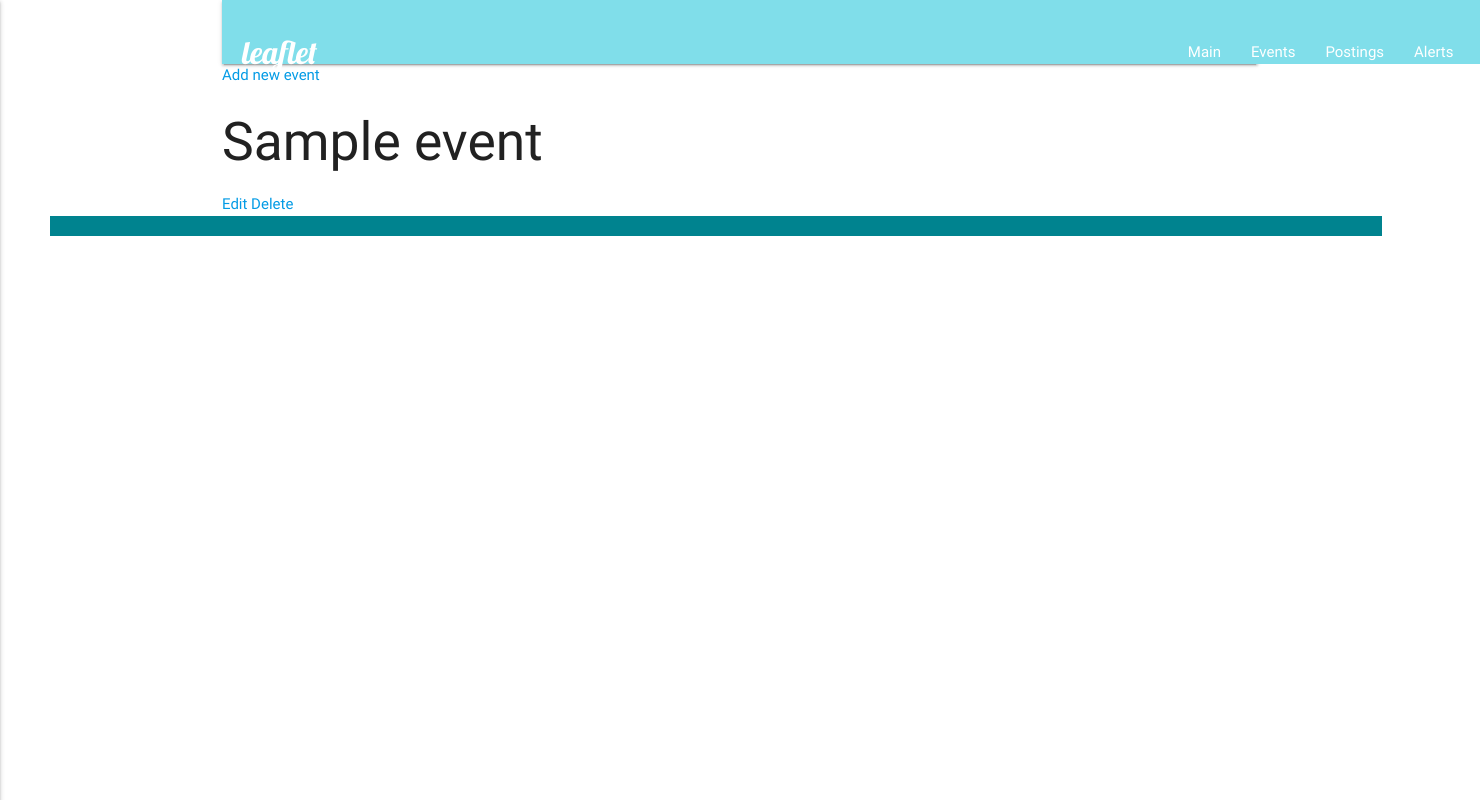
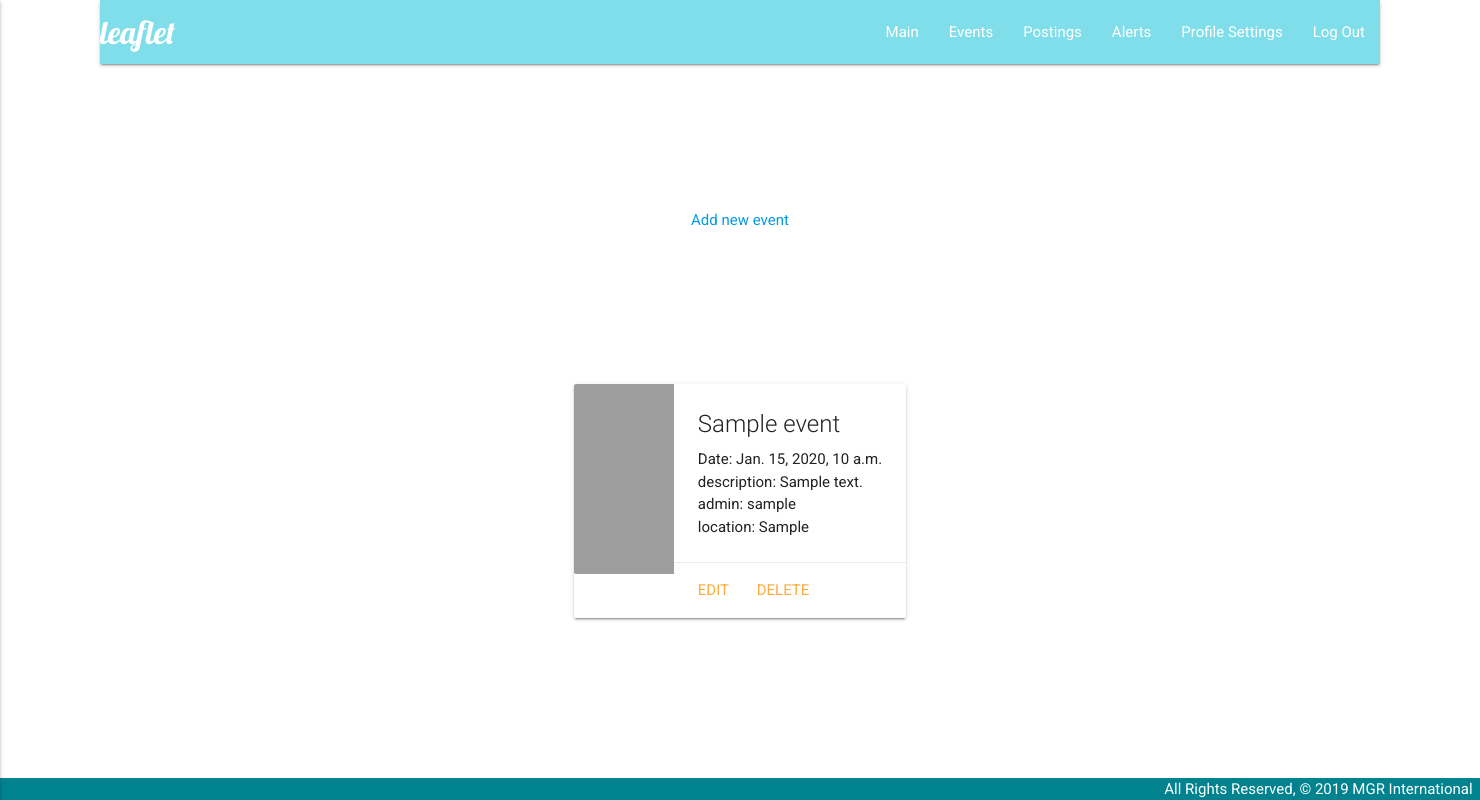
Before and after one commit to weronikaviola/leaflet, a Django app: page /events/ in a window 1480 px wide; the page is wider, and only the part inside the window is pictured. Run offline with Django 3.2, Linux system fonts and the light colour scheme; a user stored in the database is signed in; tables that the repository leaves empty hold one stand-in row (values such as "Sample post"); some libraries are stand-ins or nearby versions; grey boxes are pictures that could not be loaded.

Commit message:
update pages css google map and events

```diff
--- a/leaflet/leaflet/settings.py
+++ b/leaflet/leaflet/settings.py
@@ -118,6 +118,10 @@ USE_TZ = True
 # Static files (CSS, JavaScript, Images)
 # https://docs.djangoproject.com/en/2.1/howto/static-files/
 
+
 STATIC_URL = '/static/'
+STATICFILES_DIRS = [
+    os.path.join(BASE_DIR, 'static'),
+]
 LOGIN_REDIRECT_URL = '/main/'
 LOGOUT_REDIRECT_URL = '/'
--- a/leaflet/leaflet/urls.py
+++ b/leaflet/leaflet/urls.py
@@ -15,8 +15,11 @@ Including another URLconf
 """
 from django.contrib import admin
 from django.urls import path, include
+from django.conf import settings
+from django.conf.urls.static import static
+
 
 urlpatterns = [
     path('admin/', admin.site.urls),
     path('', include('main_app.urls')),
-]
+] + static(settings.STATIC_URL, document_root=settings.STATIC_ROOT)
--- a/leaflet/main_app/static/css/style.css
+++ b/leaflet/main_app/static/css/style.css
@@ -1,27 +1,36 @@
 body {
     height: 100vh;
-    /* display: flex;
+    display: flex;
     flex-direction: column;
     justify-content: space-between;
-    align-content: center;
-    align-items: center; */
+    align-items: center;
     width: 100vw;
-    overflow: unset !important;
 }
 
-.nav-wrapper {
+
+.header {
     width: 100vw;
-    padding: 20px;
+    margin: 0;
 }
 
-.brand-logo {
+.title {
     font-family: 'Lobster', cursive;
-    padding-left: 100px;
+    padding: 100px;
 }
 
-footer {
+.page-footer {
     padding-top: 0;
     text-align: right;
-    width: 90%;
-    margin: 0px 50px;
+    width: 100%;
+    margin: 0;
 }
+
+
+.clean {
+  background: none;
+  box-shadow: none;
+}
+
+.breadcrumb {
+    color: rgba(0,0,0,1);
+}
--- a/leaflet/main_app/templates/base.html
+++ b/leaflet/main_app/templates/base.html
@@ -1,5 +1,5 @@
+<!DOCTYPE html>
 {% load static %}
-<!DOCTYPE html>
 <html lang="en">
 <head>
     <meta charset="UTF-8">
@@ -8,14 +8,13 @@
     <title>leaflet</title>
     <!-- Materialize CDN -->
     <link rel="stylesheet" href="https://cdnjs.cloudflare.com/ajax/libs/materialize/1.0.0/css/materialize.min.css">
+    <link rel="stylesheet" href="https://cdnjs.cloudflare.com/ajax/libs/materialize/0.100.2/css/materialize.min.css">
+    <link rel="stylesheet" type="text/css" href="{% static 'css/style.css'%}">
     <link href="https://fonts.googleapis.com/css?family=Lobster|Roboto" rel="stylesheet">
+    <link href="https://fonts.googleapis.com/icon?family=Material+Icons" rel="stylesheet">
     <!-- Added jQuery -->
-    <link rel="stylesheet" href="https://cdnjs.cloudflare.com/ajax/libs/materialize/0.100.2/css/materialize.min.css">
-    <link href="https://fonts.googleapis.com/icon?family=Material+Icons" rel="stylesheet">
     <script type = "text/javascript" src = "https://code.jquery.com/jquery-2.1.1.min.js"></script>
     <script src="https://cdnjs.cloudflare.com/ajax/libs/materialize/0.100.2/js/materialize.min.js"></script>
-    <link rel="stylesheet" href="{% static 'css/style.css' %}">
-
 </head>
 
 <body>
@@ -46,7 +45,6 @@
                 </ul>
             </div>
         </nav>
-
         <!-- hidden side nav -->
         <ul class="sidenav" id="mobile-demo">
             <li class="tab"><a href="{% url 'main' %}">Main</a></li>
@@ -58,12 +56,14 @@
             {% endif %}
         </ul>
     </div>
-    <div class="container">
-        {% block content %}
-        {% endblock %}
-    </div>
-    <footer class="cyan darken-3 page-footer">
-        <div class="darken-3 right">All Rights Reserved, &copy; 2019 MGR International &nbsp;</div>
+
+
+    {% block content %}
+    {% endblock %}
+
+
+    <footer class="cyan darken-3 page-footer right">
+       All Rights Reserved, &copy; 2019 MGR International &nbsp;
     </footer>
 
     <script>
--- a/leaflet/main_app/templates/main_app/event_list.html
+++ b/leaflet/main_app/templates/main_app/event_list.html
@@ -4,11 +4,27 @@
 <!-- Add event link -->
 <a href="{% url 'events_create' %}">Add new event</a>
 {% for event in event_list %}
-<h2>{{event.name}}</h2>
-<div>
-    <a href="{% url 'events_update' event.id %}">Edit</a>
-    <a href="{% url 'events_delete' event.id %}">Delete</a>
+<div class="col s12 m6 l4">
+    <div class="card horizontal">
+        <div class="card-image">
+        <img src="https://lorempixel.com/100/190/nature/6">
+        </div>
+        <div class="card-stacked">
+            <div class="card-content">
+                <span class="card-title">{{ event.name}}</span>
+                <p>Date: {{ event.date }}</p>
+                <p>description: {{ event.description}}</p>
+                <p>admin: {{ event.admin.username}}</p>
+                <p>location: {{ event.location }}</p>
+            </div>
+            <div class="card-action">
+                    <a href="{% url 'events_update' event.id %}">Edit</a>
+                    <a href="{% url 'events_delete' event.id %}">Delete</a>
+            </div>
+        </div>
+    </div>
 </div>
 {% endfor %}
 
+
 {% endblock %}
--- a/leaflet/main_app/views.py
+++ b/leaflet/main_app/views.py
@@ -32,15 +32,18 @@ class EventsList(LoginRequiredMixin, ListView):
     model = Event
 class EventDetail(LoginRequiredMixin, DetailView):
     model = Event
+
 class EventCreate(LoginRequiredMixin, CreateView):
     model = Event
-    fields = ['date', 'description', 'name', 'location']
+    fields = ['name', 'date', 'description', 'location']
     def form_valid(self, form):
         form.instance.admin = self.request.user
         return super().form_valid(form)
+
 class EventUpdate(LoginRequiredMixin, UpdateView):
     model = Event
     fields = ['date', 'description', 'name', 'location']
+
 class EventDelete(LoginRequiredMixin, DeleteView):
     model = Event
     success_url = '/events/'
@@ -48,17 +51,21 @@ class EventDelete(LoginRequiredMixin, DeleteView):
 ######################postings###########################
 class PostingList(LoginRequiredMixin, ListView):
     model = Posting
+
 class PostingDetail(LoginRequiredMixin, DetailView):
     model = Posting
+
 class PostingCreate(LoginRequiredMixin, CreateView):
     model = Posting
     fields = ['title', 'description', 'date']
     def form_valid(self, form):
         form.instance.author = self.request.user
         return super().form_valid(form)
+
 class PostingUpdate(LoginRequiredMixin, UpdateView):
     model = Posting
     fields = ['title', 'description', 'date']
+
 class PostingDelete(LoginRequiredMixin, DeleteView):
     model = Posting
     success_url = '/postings/'
@@ -66,17 +73,26 @@ class PostingDelete(LoginRequiredMixin, DeleteView):
 ################### alerts #########################
 class AlertList(LoginRequiredMixin, ListView):
     model = Alert
+
 class AlertDetail(LoginRequiredMixin, DetailView):
     model = Alert
+
 class AlertCreate(LoginRequiredMixin, CreateView):
     model = Alert
     fields = '__all__'
+    def form_valid(self, form):
+        form.instance.admin = self.request.user
+        return super().form_valid(form)
+    success_url = '/alerts/'
+
 class AlertUpdate(LoginRequiredMixin, UpdateView):
     model = Alert
     fields = '__all__'
+
 class AlertDelete(LoginRequiredMixin, DeleteView):
     model = Alert
     success_url = '/alerts/'
+
 ###################### accounts ##################
 class ProfileCreate(LoginRequiredMixin, CreateView):
     model = Profile
@@ -84,6 +100,7 @@ class ProfileCreate(LoginRequiredMixin, CreateView):
     def form_valid(self, form):
         form.instance.user = self.request.user
         return super().form_valid(form)
+
 class ProfileUpdate(LoginRequiredMixin, UpdateView):
     model = Profile
     fields = ['nickname', 'profile_pic']
```
Also changed, not shown: leaflet/main_app/templates/main_app/alert_list.html (+4 -4 lines), leaflet/main_app/templates/main_app/event_detail.html (+8 -1 lines), leaflet/main_app/templates/main_app/index.html (+7 -4 lines), leaflet/main_app/templates/main_app/posting_list.html (+11 -0 lines).
